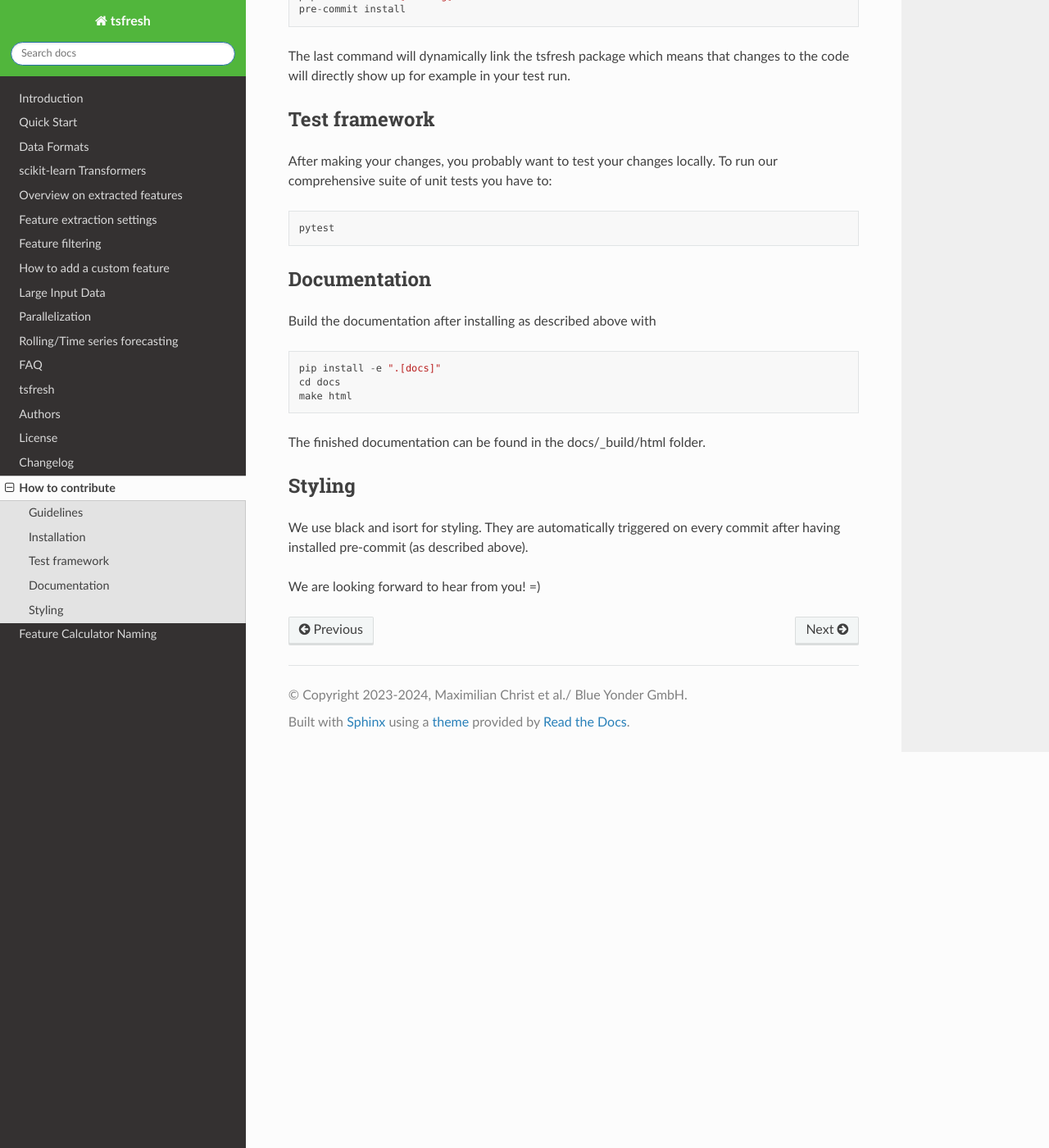
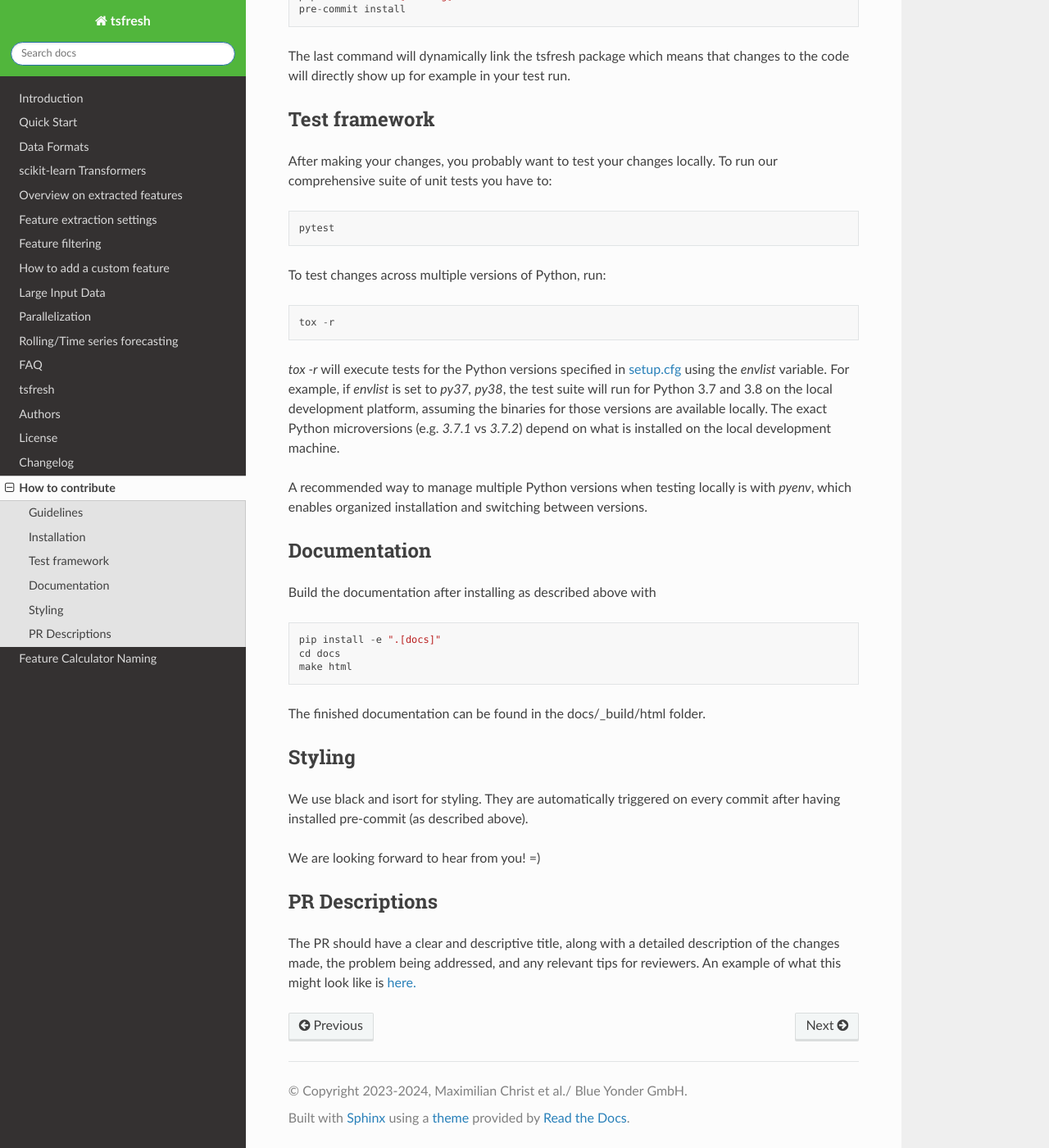
Before and after one commit to blue-yonder/tsfresh, a Sphinx documentation site: the page built from docs/text/how_to_contribute.rst, in a window 1280 px wide and 1400 px high, scrolled down 1083 px. Shown: the whole window at 82% size. Built offline with Sphinx 7.4.7 and the Read the Docs theme 3.1.0, drawn with Linux system fonts in a browser that asks for light colours; formulas are drawn with MathJax 3.

Commit message:
Added functionality to test multiple versions of python using tox (#994)
* Adding tox support

Adds tox support for testing against multiple versions of python

* PR etiquette comment

Add example of how to raise a PR.

* Add a comment about multi-version local testing

Adds a comment about how to run tests locally on multiple versions of python.

Ensures it is clear that it only works if particular version of python is installed on the users machine.

Recommends `pytest` as a possible way to manage multiple local versions of python.

Note the hyperlink out to `setup.cfg` is pinned to commit sha 1297c8ca5bd6f8f23b4de50e3f052fb4ec1307f8 instead of pinning to main branch.

---------

Co-authored-by: Nils Braun <nils-braun@users.noreply.github.com>

```diff
--- a/docs/text/how_to_contribute.rst
+++ b/docs/text/how_to_contribute.rst
@@ -67,6 +67,18 @@ you have to:
     pytest
 
 
+To test changes across multiple versions of Python, run:
+
+
+.. code::
+
+    tox -r
+
+
+`tox -r` will execute tests for the Python versions specified in `setup.cfg <https://github.com/blue-yonder/tsfresh/blob/1297c8ca5bd6f8f23b4de50e3f052fb4ec1307f8/setup.cfg>`_ using the `envlist` variable. For example, if `envlist` is set to `py37, py38`, the test suite will run for Python 3.7 and 3.8 on the local development platform, assuming the binaries for those versions are available locally. The exact Python microversions (e.g. `3.7.1` vs `3.7.2`) depend on what is installed on the local development machine.
+
+A recommended way to manage multiple Python versions when testing locally is with `pyenv`, which enables organized installation and switching between versions.
+
 Documentation
 '''''''''''''
 
@@ -90,3 +102,9 @@ We use black and isort for styling. They are automatically triggered on every co
 
 
 We are looking forward to hear from you! =)
+
+
+PR Descriptions
+'''''''''''''''
+
+The PR should have a clear and descriptive title, along with a detailed description of the changes made, the problem being addressed, and any relevant tips for reviewers. An example of what this might look like is `here. <https://github.com/blue-yonder/tsfresh/pull/994#issue-1509962136>`_
```
Also changed, not shown: setup.cfg (+20 -0 lines), 1 other file.
